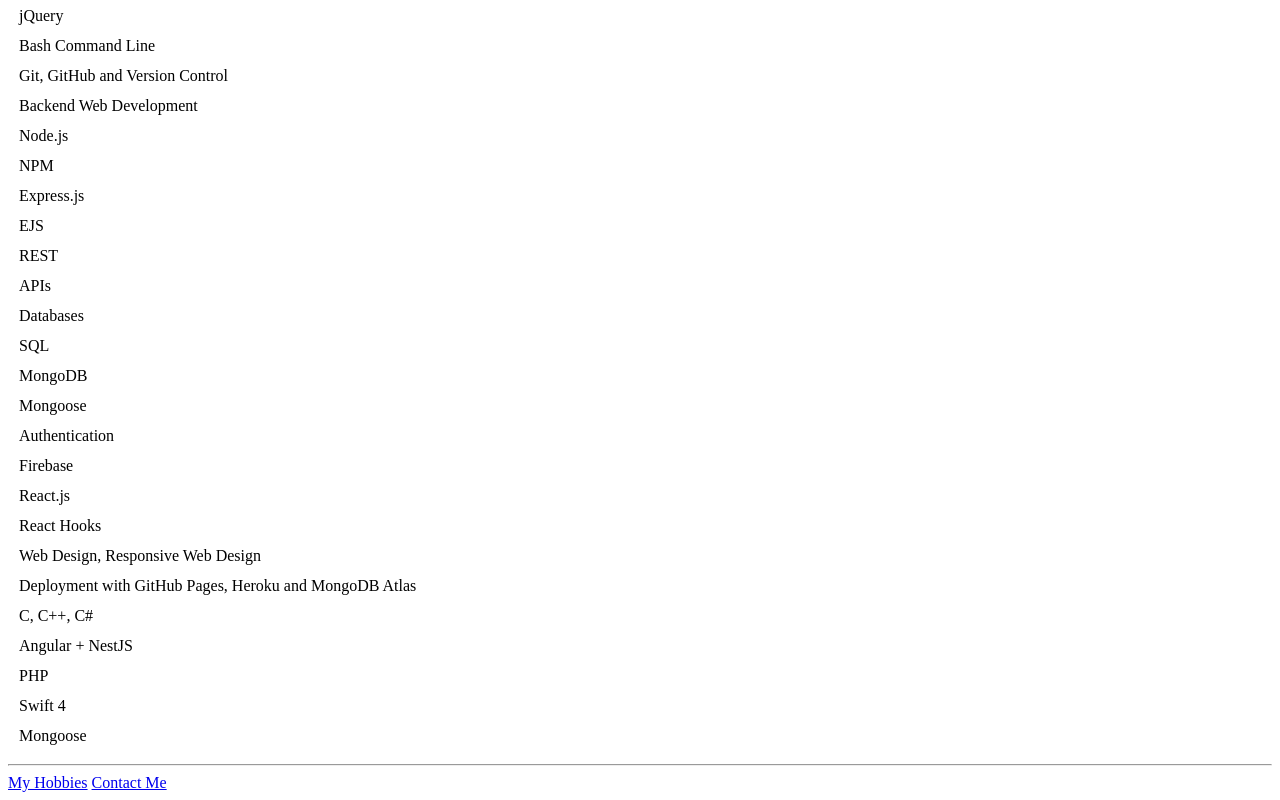
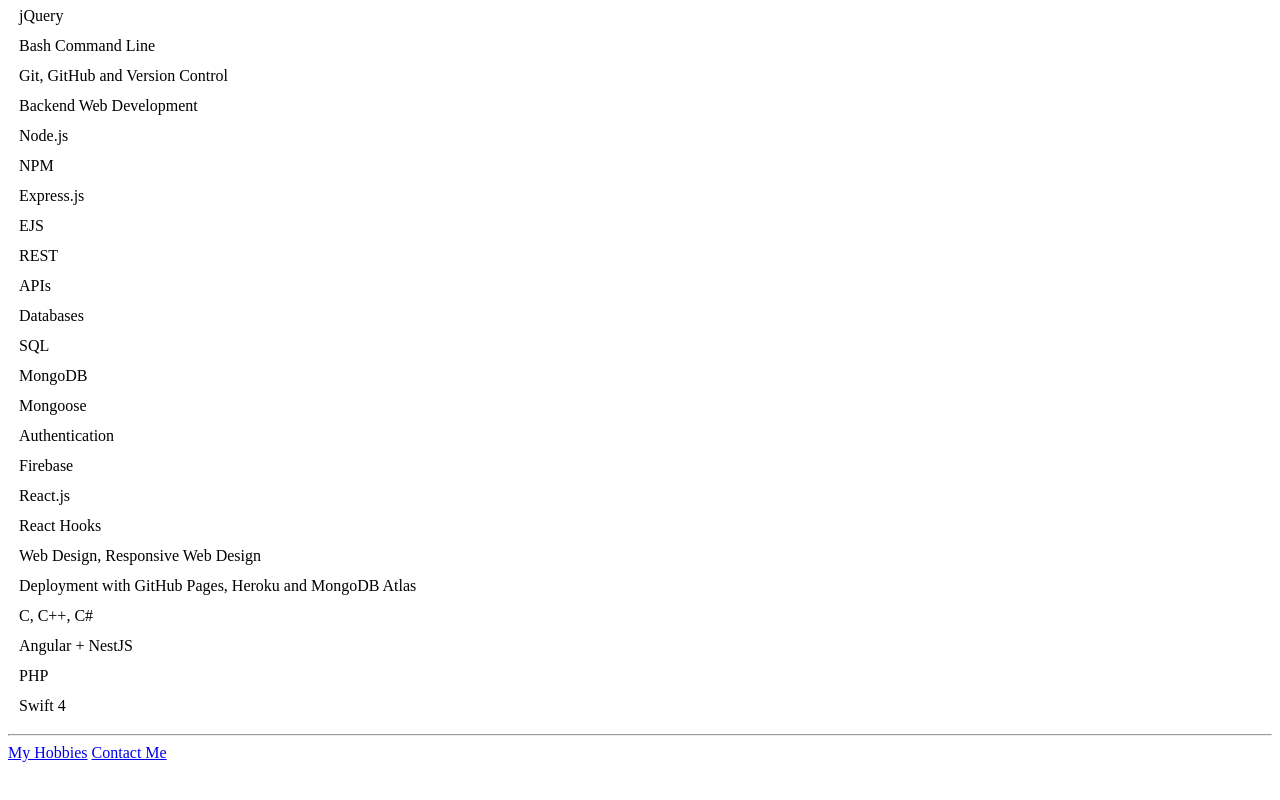
Before and after one commit to ta-clark/cv, a plain HTML site: page index.html in a window 1280 px wide. Shown: the part 840-1640 px from the top of the page. After the commit the page ends 1610 px from the top, so only its background shows below. Drawn offline with Linux system fonts and the light colour scheme.

Commit message:
Update index.html

```diff
--- a/index.html
+++ b/index.html
@@ -107,9 +107,6 @@
     <td>PHP</td>
     </tr>
     <td>Swift 4</td>
-    </tr>
-    <td>Mongoose</td>
-    </tr>
   </table>
   <hr>
   <a href="My Hobbies.html">My Hobbies</a>
```
